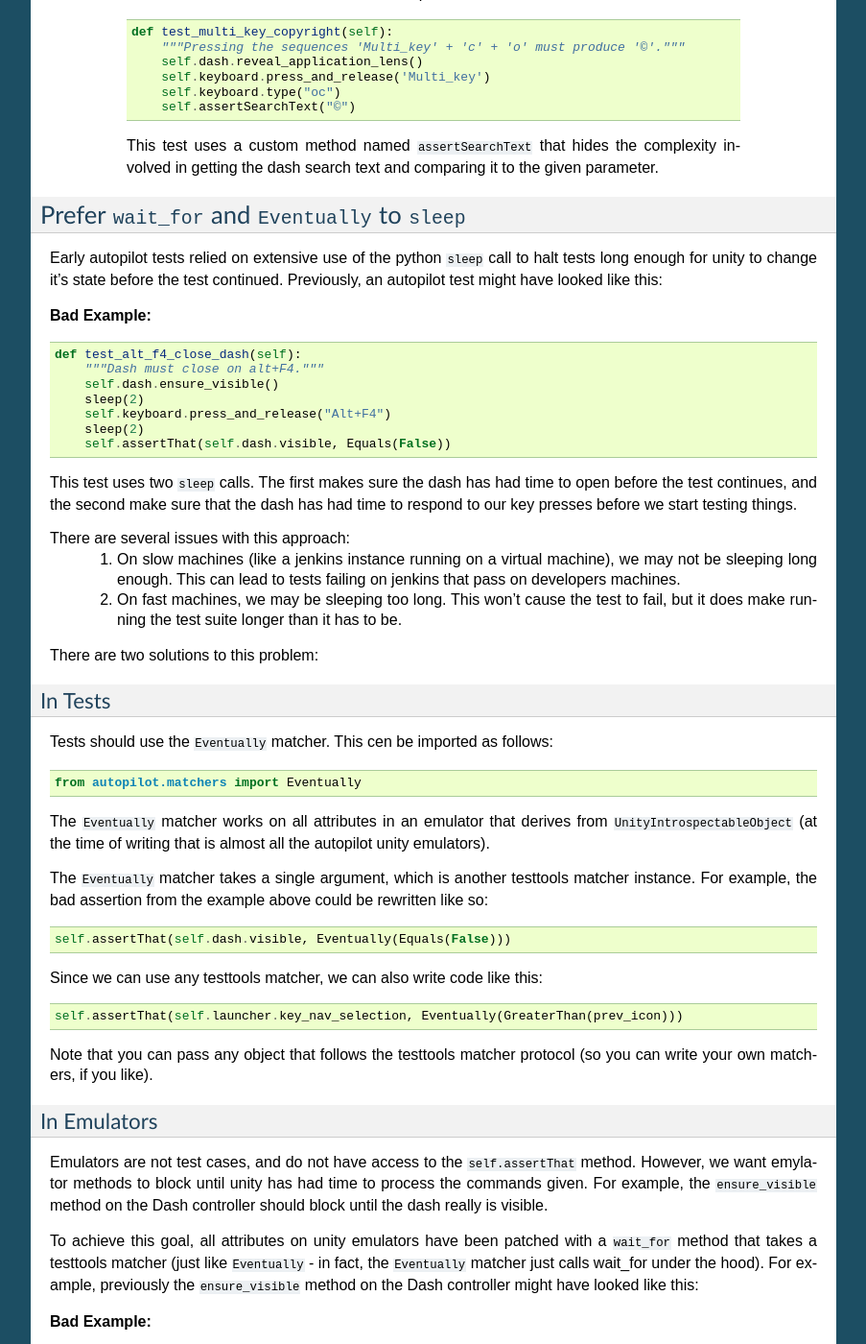
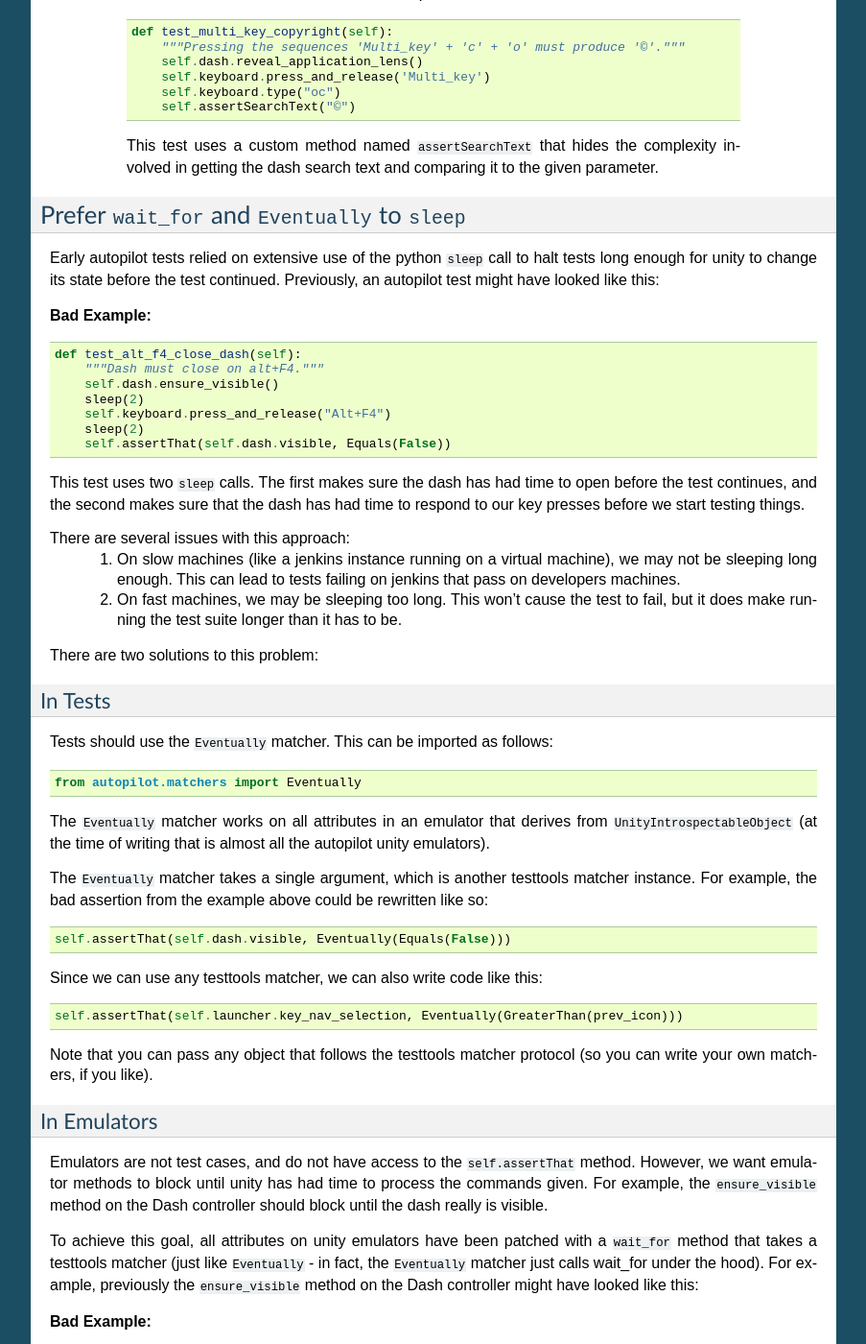
Before and after one commit to ubports/autopilot, a Sphinx documentation site: the page built from docs/tutorial/good_tests.rst, in a window 1280 px wide and 1400 px high, scrolled down 4871 px. Shown: the whole window at 96% size, without its empty margins (198-1101 px from the left). Built offline with Sphinx 7.4.7, drawn with Linux system fonts in a browser that asks for light colours; some of the changed text lies outside the part shown.

Commit message:
Fix typos in the writing good tests page.

```diff
--- a/docs/tutorial/good_tests.rst
+++ b/docs/tutorial/good_tests.rst
@@ -30,7 +30,7 @@
         self.keyboard.press_and_release("Alt+F4")
         self.assertThat(self.dash.visible, Eventually(Equals(False)))
 
-This test tests one thing only. It's three lines match perfectly with the typical three stages of a test (see above), and it only tests for things that it's supposed to. Remember that it's fine to assume that other parts of unity work as expected, as long as they're covered by an autopilot test somewhere else - that's why we don't need to verify that the dash really did open when we called ``self.dash.ensure_visible()``.
+This test tests one thing only. Its three lines match perfectly with the typical three stages of a test (see above), and it only tests for things that it's supposed to. Remember that it's fine to assume that other parts of unity work as expected, as long as they're covered by an autopilot test somewhere else - that's why we don't need to verify that the dash really did open when we called ``self.dash.ensure_visible()``.
 
 Fail Well
 +++++++++
@@ -167,7 +167,7 @@
         self.launcher_instance.switcher_next()
         self.assertThat(self.launcher.key_nav_selection, Eventually(GreaterThan(0)))
 
- This leads to a shorter test (which we've already said is a good thing), but the test itself is incomplete. Without scrolling up to the ``setUp`` and ``tearDown`` methods, it's hard to tell how the launcher switcher is started. THe situation gets even worse when test classes derive from each other, since the code that starts the launcher switcher may not even be in the same class!
+ This leads to a shorter test (which we've already said is a good thing), but the test itself is incomplete. Without scrolling up to the ``setUp`` and ``tearDown`` methods, it's hard to tell how the launcher switcher is started. The situation gets even worse when test classes derive from each other, since the code that starts the launcher switcher may not even be in the same class!
 
  A much better solution in this example is to initiate the switcher explicitly, and use ``addCleanup()`` to cancel it when the test ends, like this:
 
@@ -251,7 +251,7 @@
 Prefer ``wait_for`` and ``Eventually`` to ``sleep``
 ++++++++++++++++++++++++++++++++++++++++++++++++++++
 
-Early autopilot tests relied on extensive use of the python ``sleep`` call to halt tests long enough for unity to change it's state before the test continued. Previously, an autopilot test might have looked like this:
+Early autopilot tests relied on extensive use of the python ``sleep`` call to halt tests long enough for unity to change its state before the test continued. Previously, an autopilot test might have looked like this:
 
 **Bad Example:**
 
@@ -265,7 +265,7 @@
         sleep(2)
         self.assertThat(self.dash.visible, Equals(False))
 
-This test uses two ``sleep`` calls. The first makes sure the dash has had time to open before the test continues, and the second make sure that the dash has had time to respond to our key presses before we start testing things.
+This test uses two ``sleep`` calls. The first makes sure the dash has had time to open before the test continues, and the second makes sure that the dash has had time to respond to our key presses before we start testing things.
 
 There are several issues with this approach:
  1. On slow machines (like a jenkins instance running on a virtual machine), we may not be sleeping long enough. This can lead to tests failing on jenkins that pass on developers machines.
@@ -276,7 +276,7 @@
 In Tests
 --------
 
-Tests should use the ``Eventually`` matcher. This cen be imported as follows:
+Tests should use the ``Eventually`` matcher. This can be imported as follows:
 
 .. code-block:: python
 
@@ -301,7 +301,7 @@
 In Emulators
 ------------
 
-Emulators are not test cases, and do not have access to the ``self.assertThat`` method. However, we want emylator methods to block until unity has had time to process the commands given. For example, the ``ensure_visible`` method on the Dash controller should block until the dash really is visible.
+Emulators are not test cases, and do not have access to the ``self.assertThat`` method. However, we want emulator methods to block until unity has had time to process the commands given. For example, the ``ensure_visible`` method on the Dash controller should block until the dash really is visible.
 
 To achieve this goal, all attributes on unity emulators have been patched with a ``wait_for`` method that takes a testtools matcher (just like ``Eventually`` - in fact, the ``Eventually`` matcher just calls wait_for under the hood). For example, previously the ``ensure_visible`` method on the Dash controller might have looked like this:
 
@@ -367,7 +367,7 @@
 This is a simplified version of the IBus tests. In this case, the ``test_simple_input_dash`` test will be called 5 times. Each time, the ``self.input`` and ``self.result`` attribute will be set to the values in the scenario list. The first part of the scenario tuple is the scenario name - this is appended to the test id, and can be whatever you want.
 
 .. Important::
-   It is important to notice that the test does not change it's behavior depending on the scenario it is run under. Exactly the same steps are taken - the only difference in this case is what gets typed on the keyboard, and what result is expected.
+   It is important to notice that the test does not change its behavior depending on the scenario it is run under. Exactly the same steps are taken - the only difference in this case is what gets typed on the keyboard, and what result is expected.
 
 Scenarios are applied before the test's ``setUp`` or ``tearDown`` methods are called, so it's safe (and indeed encouraged) to set up the test environment based on these attributes. For example, you may wish to set certain unity options for the duration of the test based on a scenario parameter.
 
```
Also changed, not shown: other parts of docs/tutorial/good_tests.rst (+1 -1 lines).
